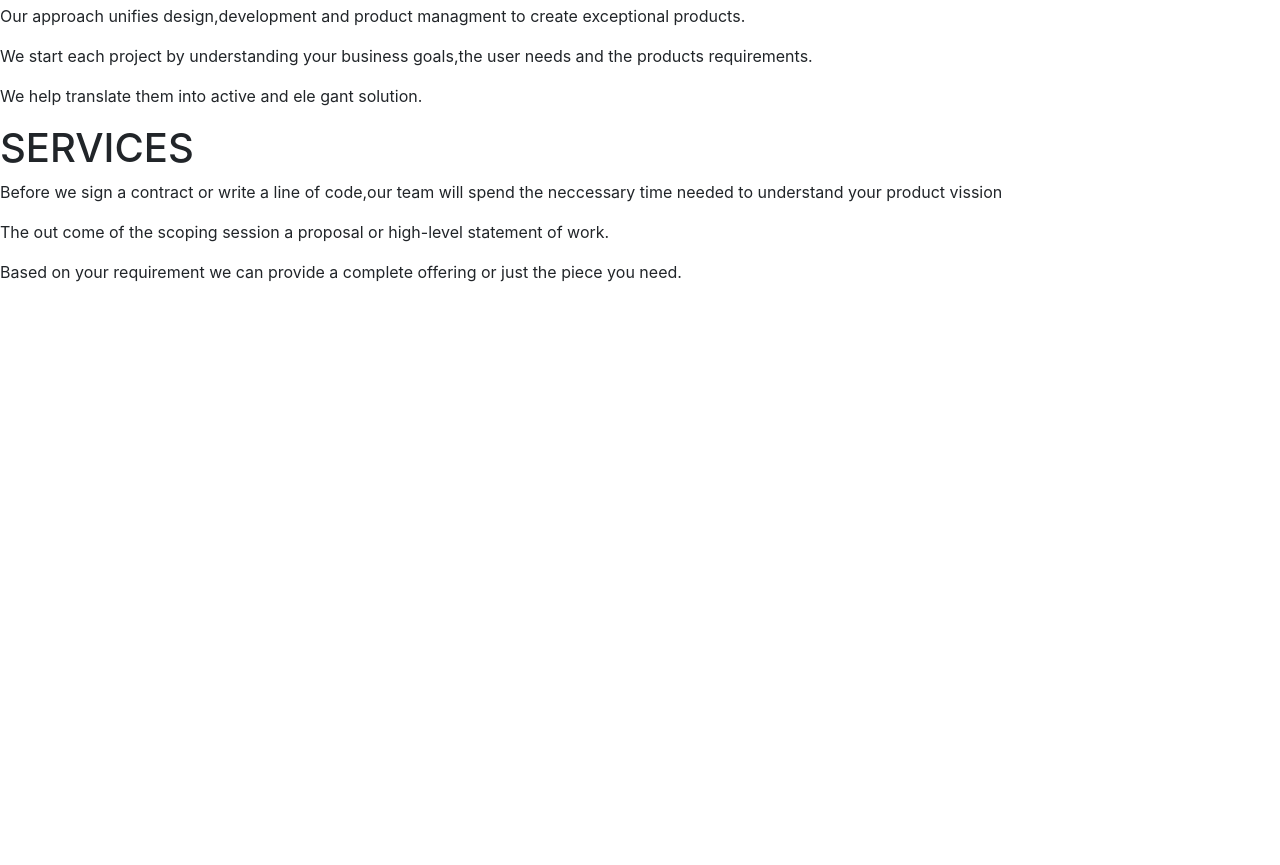
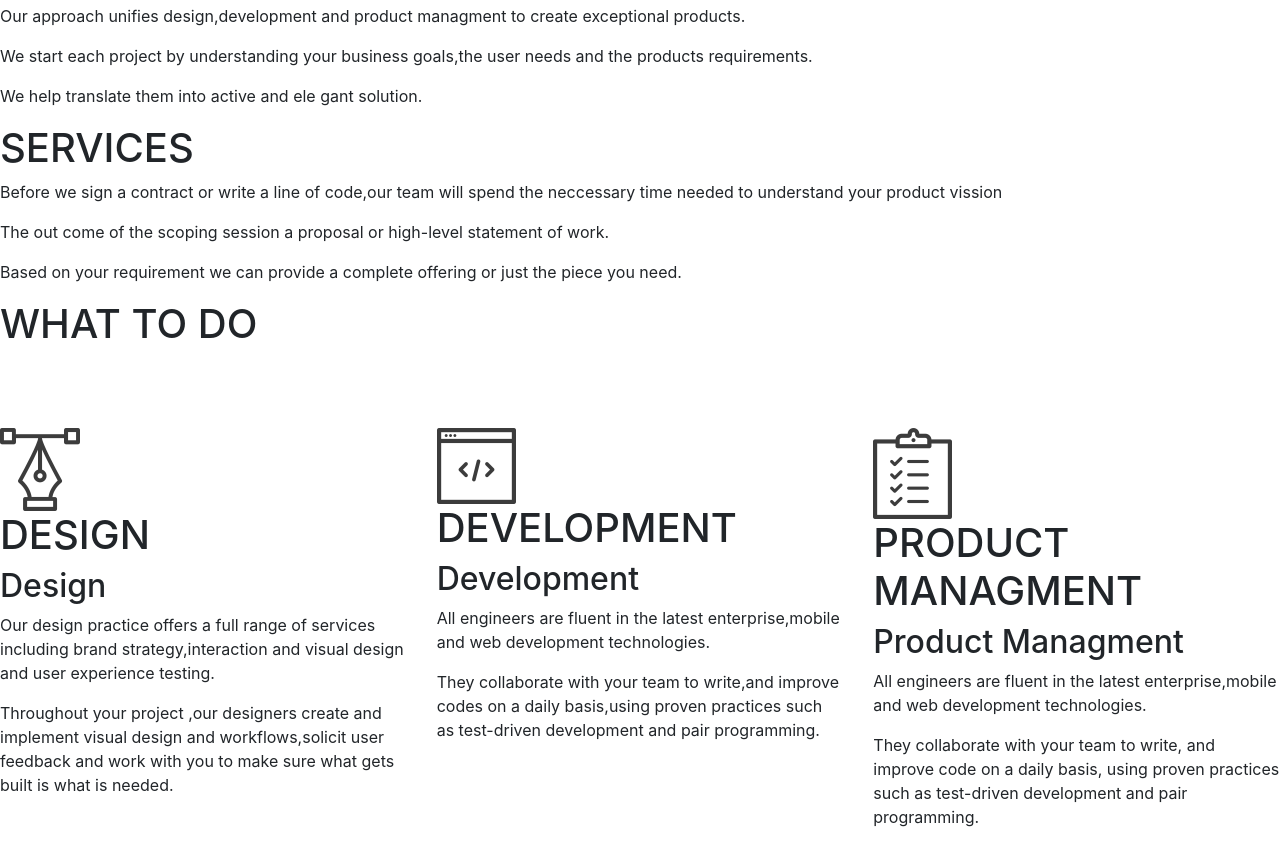
Before and after one commit to Wigwa/Delani-Studio, a plain HTML site: page index.html in a window 1280 px wide. Shown: the part 641-1506 px from the top of the page. Before the commit the page ends 941 px from the top, so only its background shows below. Drawn offline with nearby package versions, Linux system fonts and the light colour scheme; files that its build step writes are made by us from their sources.

Commit message:
what to do

```diff
--- a/index.html
+++ b/index.html
@@ -37,3 +37,57 @@
         <p>The out come of the scoping session a proposal or high-level statement of work.</p>
         <p>Based on your requirement we can provide a complete offering or just the piece you need.</p>
     </div>
+    <div class="what-to-do">
+        <h1>WHAT TO DO</h1><br><br><br>
+        <div class="row">
+            <div class="col-md-4">
+                <div id="design">
+                    <div class="design">
+                        <img src="design_icon.png" alt="">
+                        <h1>DESIGN</h1>
+                    </div>
+                    <div class="design-content">
+                        <h2>Design</h2>
+                        <P>Our design practice offers a full range of services including brand strategy,interaction and
+                            visual design and user experience testing.</P>
+                        <p>Throughout your project ,our designers create and implement visual design and
+                            workflows,solicit
+                            user feedback and work with you to make sure what gets built is what is needed.</p>
+                    </div>
+                </div>
+            </div>
+            <div class="col-md-4">
+                <div id="development">
+
+                    <div class="development">
+                        <img src="dev_icon.png" alt="">
+                        <h1>DEVELOPMENT</h1>
+                    </div>
+                    <div class="development-content">
+                        <h2>Development</h2>
+                        <P>All engineers are fluent in the latest enterprise,mobile and web development technologies.
+                        </P>
+                        <p>They collaborate with your team to write,and improve codes on a daily basis,using proven
+                            practices such as test-driven development and pair programming.</p>
+                    </div>
+                </div>
+            </div>
+            <div class="col-md-4">
+                <div id="managment">
+
+                    <div class="managment">
+                        <img src="product_icon.png" alt="">
+                        <h1>PRODUCT MANAGMENT</h1>
+                    </div>
+                    <div class="managment-content">
+                        <h2>Product Managment</h2>
+                        <p>All engineers are fluent in the latest enterprise,mobile and web development technologies.
+                        </p>
+                        <p>They collaborate with your team to write, and improve code on a daily basis, using proven
+                            practices such as test-driven development and pair programming.</p>
+                    </div>
+                </div>
+            </div>
+        </div>
+    </div>
+    <br><br><br><br><br><br>
```
